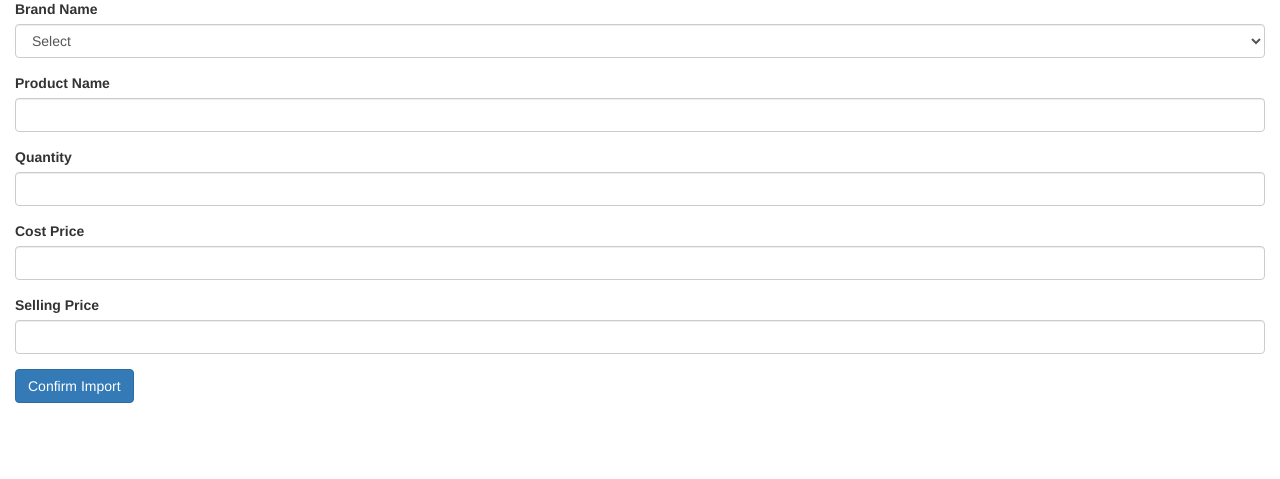
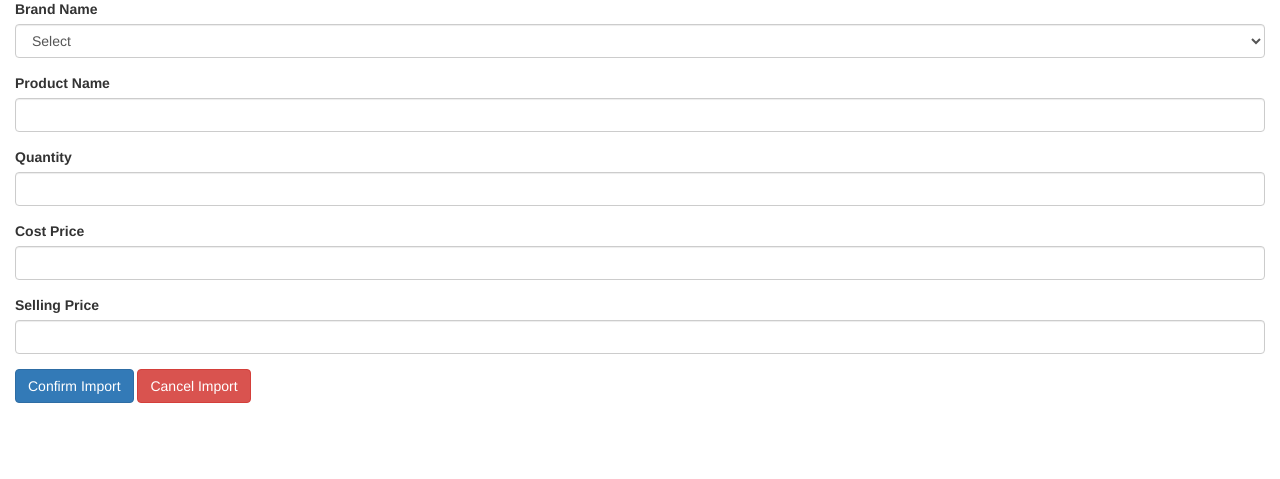
Before and after one commit to lVelixl/AppDevProject, a Flask app: page /importForm in a window 1280 px wide. Shown: the part 143-622 px from the top of the page. Run offline with Flask 2, Linux system fonts and the light colour scheme; parts of the project's set-up code (start-up, migrations or seed data) failed here and were passed over; some libraries are stand-ins or nearby versions.

Commit message:
Update importGoods.html

```diff
--- a/templates/importGoods.html
+++ b/templates/importGoods.html
@@ -22,5 +22,6 @@
         {{ render_field(form.sellPrice, class="form-control") }}
     </div>
     <input type="submit" value="Confirm Import" class="btn btn-primary"/>
+    <input type="button" value="Cancel Import" class="btn btn-danger" onclick="window.location.href='inventory'">
 </form>
 {% endblock %}
```
